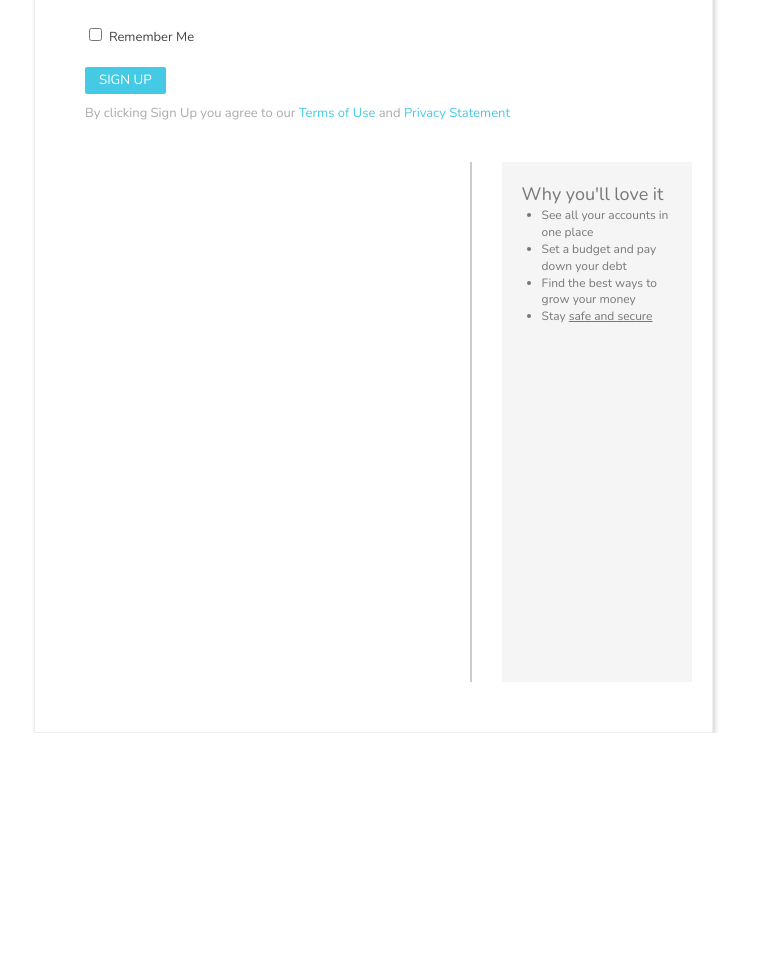
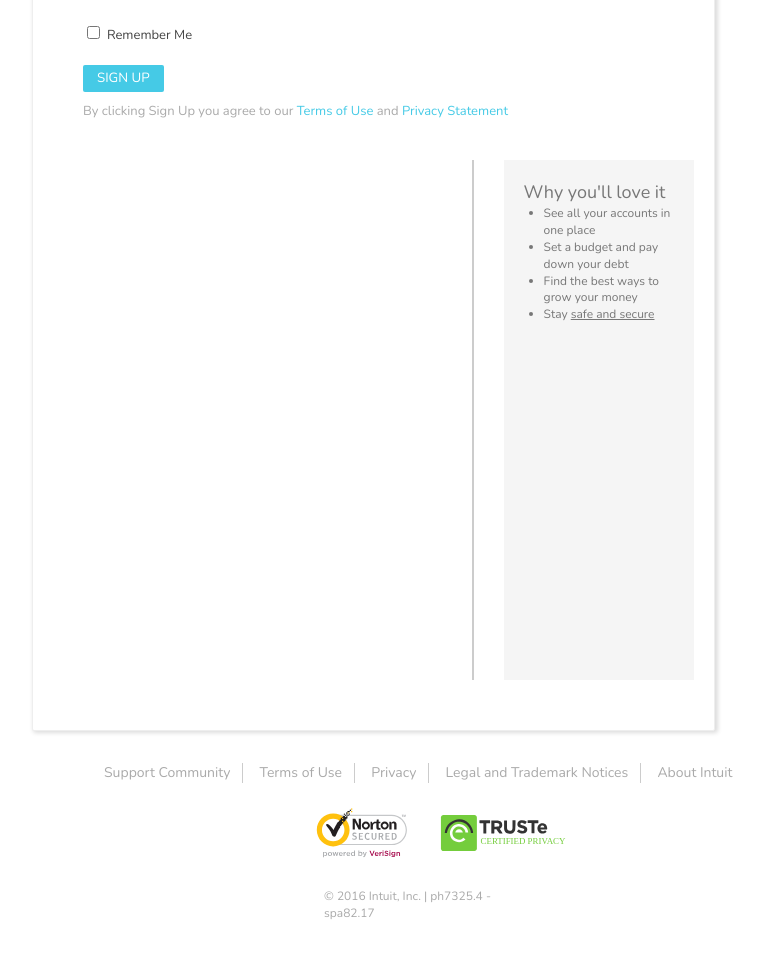
Before and after one commit to csrail/mint-mock, a plain HTML site: page sign-up.html in a window 1280 px wide. Shown: the part 596-1554 px from the top of the page, without its empty margins (201-965 px from the left). Before the commit the page ends 1329 px from the top, so only its background shows below. Drawn offline with nearby package versions, Linux system fonts and the light colour scheme.

Commit message:
Render footer

```diff
--- a/sign-up.html
+++ b/sign-up.html
@@ -38,10 +38,8 @@
                 <input class="user--form-textfield" type="type" name="userpasswordconfirmation">
               </label>
               <label class="user--form-remember_user_details">
-                  <div class="spare">
-                  <input class="user--form-checkbox_remember_me" type="checkbox" name="remember" value="remember">
-                  <p class="user--form-text_remember_me">Remember Me</p>
-                  </div>
+                 <input class="user--form-checkbox_remember_me" type="checkbox" name="remember" value="remember">
+                 <p class="user--form-text_remember_me">Remember Me</p>
               </label>
               <input class="user--form-submit_button" type="submit" value="SIGN UP">
             </fieldset>
@@ -60,6 +58,25 @@
           </aside>
         </div>
       </section>
+    <footer>
+      <div class="wrapper--footer--links">
+      <ul class="footer--legalities">
+        <li class="footer--links"><a href="">Support Community</a></li>
+        <li class="footer--links"><a href="">Terms of Use</a></li>
+        <li class="footer--links"><a href="">Privacy</a></li>
+        <li class="footer--links"><a href="">Legal and Trademark Notices</a></li>
+        <li class="footer--links"><a href="">About Intuit</a></li>
+      </ul>
+      </div>
+      <div class="wrapper--footer-security_links">
+      <a href=""><img class="supporting--security-links" src="./images/vseal.svg" alt="Norton Security Verified"></a>
+      <a href=""><img class="supporting--security-links" src="./images/truste.svg" alt="TRUSTe Certified Privacy"></a>
+      </div>
+      <div class="wrapper--copyright_stamp">
+        <p class="copyright--stamp">&copy; 2016 Intuit, Inc.  |  ph7325.4 - spa82.17 </p>
+      </div>
+    </footer>
     </section>
+
   </body>
 </html>
--- a/styles/main.css
+++ b/styles/main.css
@@ -13,6 +13,7 @@
  * Header
  * Footer
  *
+ * Eggs: 			A Really Nice Lime Green
  */
 
 
@@ -30,7 +31,7 @@ body * {
 ----------------------------*/
 
 #lead_to_center {
-	width: 800px;
+	width: 804px;
 	margin: auto;
 	padding-right: 10px;
 }
@@ -42,7 +43,7 @@ body * {
 header {
   background-color: #fff;
   padding-top: 62px;
-  margin-bottom: 10px;
+  margin-bottom: 8px;
 }
 
 .home--logo-mint {
@@ -117,9 +118,11 @@ input {
 .user--form-textfield {
 	width: 300px;
 	height: 28px;
+	padding-left: 8px;
 	margin-top: 10px;
 	border: 1px solid #d8d8d8;
 	border-radius: 3px;
+	font-size: 12px;
 }
 
 /*===========================
@@ -210,6 +213,61 @@ input {
   #FOOTER
 ----------------------------*/
 
+footer {
+	margin-top: 30px;
+	margin-bottom: 100px;
+	width: 804px;
+}
+
+.wrapper--footer--links {
+	margin-left: 60px;
+}
+
+.footer--legalities {
+
+}
+
+.footer--links {
+	display: inline-block;
+	border-right: 1px solid #ccc;
+	padding-right: 12px;
+	padding-left: 12px;
+	font-size: 14px;
+}
+
+.footer--links:last-child {
+	border-right: none;
+}
+
+.footer--links a {
+	text-decoration: none;
+	color: #aaa;
+}
+
+.supporting--security-links {
+	width: 140px;
+	height: 58px;
+	margin: auto;
+}
+
+.wrapper--footer-security_links {
+	width: 285px;
+	margin: auto;
+	margin-top: 20px;
+}
+
+.copyright--stamp {
+	font-size: 12px;
+	color: #aaa;
+}
+
+.wrapper--copyright_stamp {
+	width: 220px;
+	display: block;
+	margin: auto;
+	margin-top: 20px;
+}
+
 /*----------------------------
 	#JUNK
 ----------------------------*/
```
Also changed, not shown: 1 other file.
